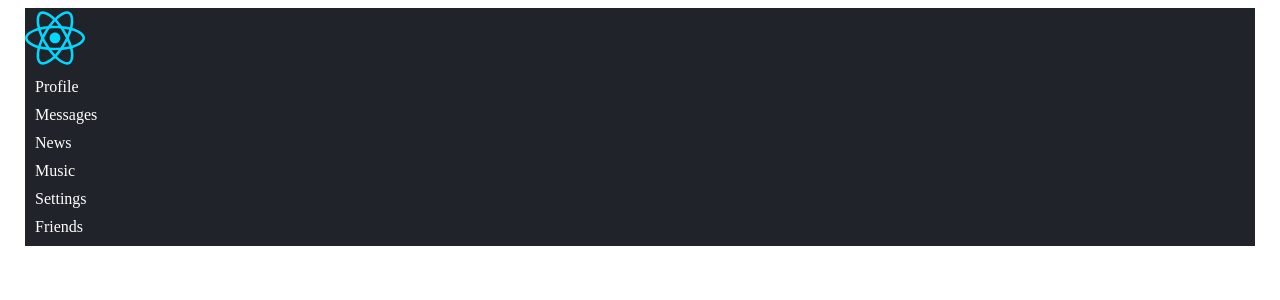
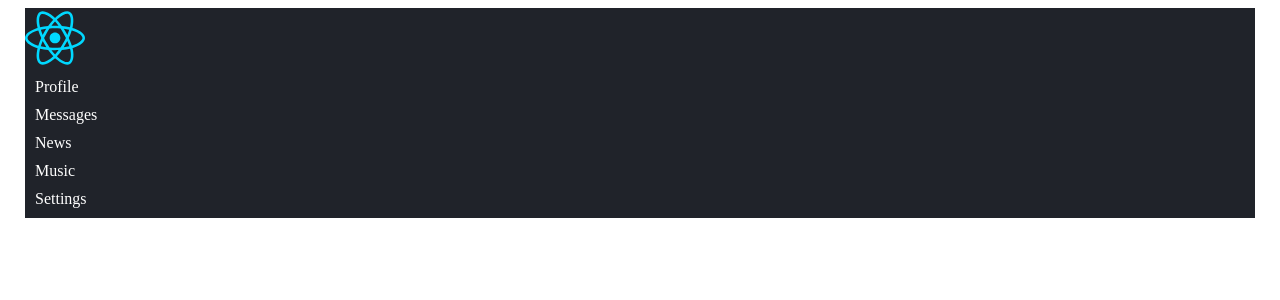
Before and after one commit to elitmor/social, a React (Create React App) app: page / in a window 1280 px wide. Shown: the top 300 px of the page. Built offline with nearby package versions, Linux system fonts and the light colour scheme.

Commit message:
drop component  friends

```diff
--- a/src/components/app/App.js
+++ b/src/components/app/App.js
@@ -1,6 +1,5 @@
 import { BrowserRouter, Route, Routes } from "react-router-dom";
 import Dialog from "../dialog/Dialog";
-import Friends from "../friends/Friends";
 import Header from "../header/Header";
 import Music from "../music/Music";
 import Navbar from "../navbar/Navbar";
@@ -28,7 +27,6 @@ const App = ({ state }) => {
             <Route path='/news' element={<News />} />
             <Route path='/music' element={<Music />} />
             <Route path='/settings' element={<Settings />} />
-            <Route path='/friends' element={<Friends />} />
           </Routes>
         </div>
       </div>
--- a/src/components/friends/Friends.js
+++ /dev/null
@@ -1,7 +0,0 @@
-import "./Friends.module.css";
-
-const Friends = () => {
-  return <div>Friends</div>;
-};
-
-export default Friends;
--- a/src/components/navbar/Navbar.js
+++ b/src/components/navbar/Navbar.js
@@ -50,15 +50,6 @@ const Navbar = () => {
             Settings
           </NavLink>
         </li>
-        <li className={styles.item}>
-          <NavLink
-            style={({ isActive }) => ({ color: isActive ? "#00d8ff" : "#fff" })}
-            className={styles.link}
-            to='/friends'
-          >
-            Friends
-          </NavLink>
-        </li>
       </ul>
     </nav>
   );
```
Also changed, not shown: src/components/friends/Friends.module.css (deleted).
